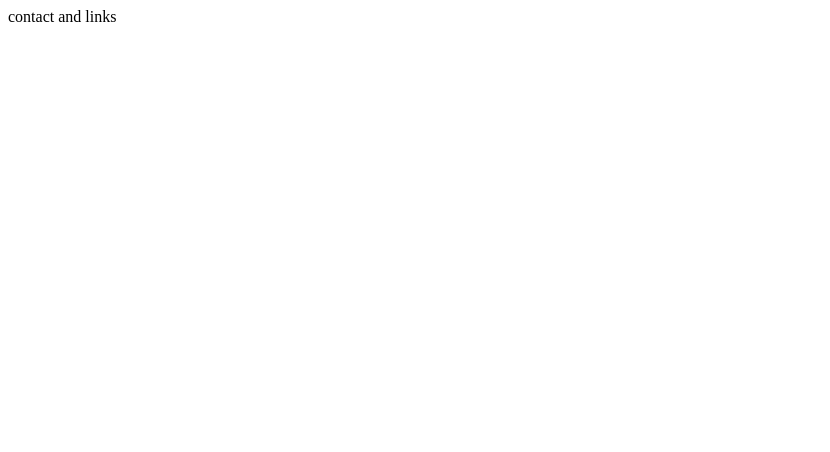
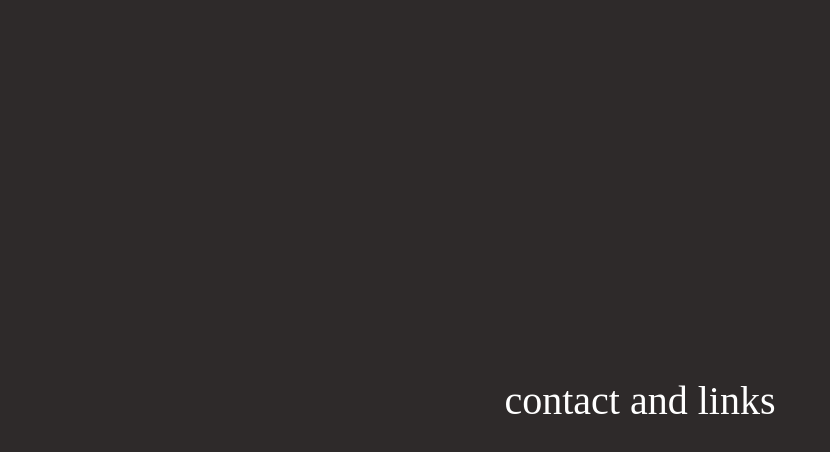
Before and after one commit to nhyhu/nhyhu.github.io, a plain HTML site: page contact/index.html in a window 1280 px wide. Shown: the whole page, without its empty margins (0-830 px from the left). Drawn offline with Linux system fonts and the light colour scheme.

Commit message:
css for pages

```diff
--- a/contact/index.html
+++ b/contact/index.html
@@ -1,7 +1,10 @@
 <!DOCTYPE html>
-<html>
-    <header></header>
+<html class="main" lang="en"></html>
+    <header>
+        <!-- add settings burger  -->
+         <link rel="stylesheet" href="/main.css">
+    </header>
     <body>
-        <div>contact and links</div>
+        <div class="center logo">contact and links</div>
     </body>
 </html>
--- a/main.css
+++ b/main.css
@@ -3,6 +3,17 @@ body{
 }
 .logo{
     color: white;
-    padding: auto auto;
+    text-align: center;
     font-size: 40px;
 }
+.links{
+    color: white;
+    text-align: center;
+}
+.center{
+  margin: 0;
+  position: absolute;
+  top: 50%;
+  left: 50%;
+  transform: translate(-50%, -50%);
+}
```
Also changed, not shown: commission/index.html (+21 -3 lines), index.html (+5 -3 lines), portfolio/index.html (+6 -2 lines).
